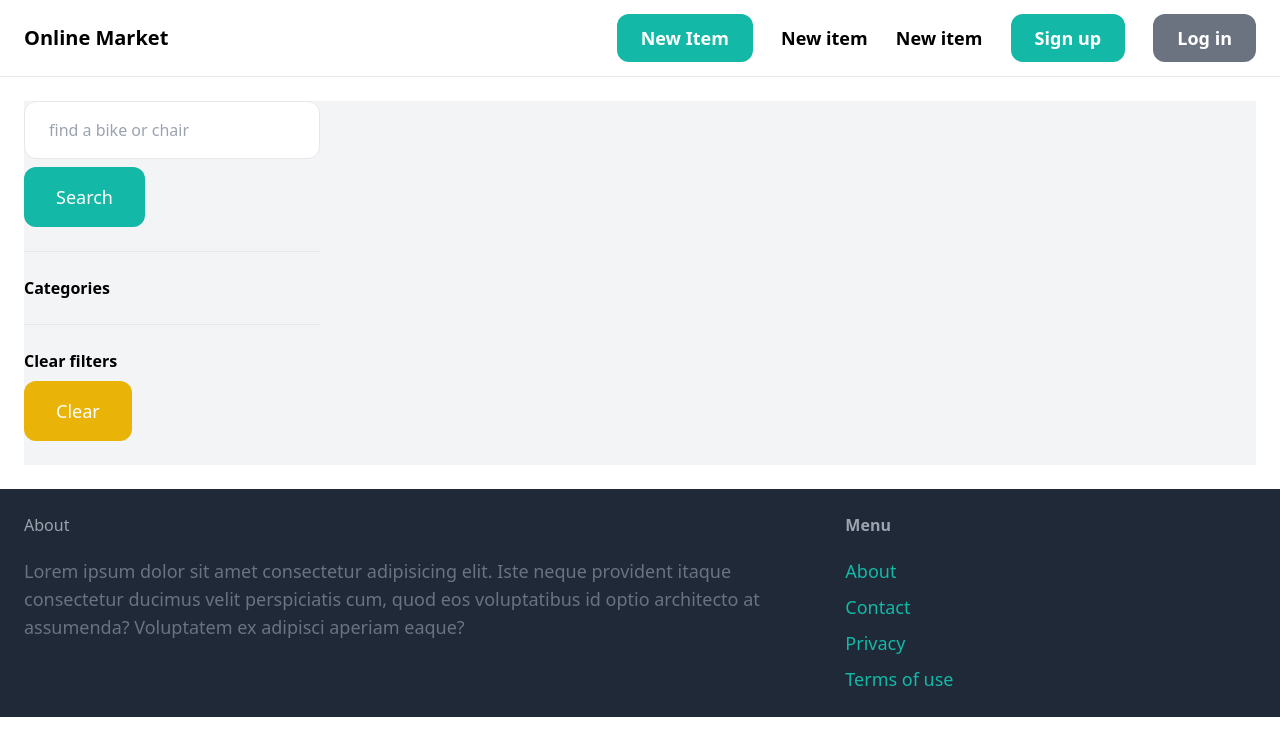
After one commit to aashishg/onlinemarket, a Django app: template item/templates/item/items.html in a window 1280 px wide. The commit adds this page. Shown: the top 756 px of the page. Run offline with Django 3.2, Linux system fonts and the light colour scheme; the template is opened without the code that fills it, so the values that code supplies are empty; some libraries are stand-ins or nearby versions.

Commit message:
Searching

```diff
--- a/core/templates/core/base.html
+++ b/core/templates/core/base.html
@@ -16,7 +16,7 @@
             <div class="space-x-6">
                 <a href="{% url 'item:new' %}" class="px-6 py-3 text-lg font-semibold bg-teal-500 text-white rounded-xl hover:bg-teal-700">New Item</a>
 
-                <a href="#" class="text-lg font-semibold hover:text-gray-500">New item</a>
+                <a href="{% url 'item:items' %}" class="text-lg font-semibold hover:text-gray-500">New item</a>
 
                 <a href="#" class="text-lg font-semibold hover:text-gray-500">New item</a>
                 {% if request.user.is_authenticated %}
--- /dev/null
+++ b/item/templates/item/items.html
@@ -0,0 +1,59 @@
+{% extends 'core/base.html' %}
+
+{% block title %}Items{% endblock %}
+
+{% block content %}
+    <div class="pb-6 grid grid-cols-4 gap-4 bg-gray-100">
+        <div class="col-span-1">
+            <form method="get" action="{% url 'item:items' %}">
+                <input name="query" class="w-full py-4 px-6 border rounded-xl" type="text" value="{{ query }}" placeholder="find a bike or chair">
+                <button class="mt-2 py-4 px-8 text-lg bg-teal-500 text-white rounded-xl">Search</button>
+            </form>
+
+            <hr class="my-6">
+
+            <p class="font-semibold">Categories</p>
+
+            <ul>
+                {% for category in categories %}
+                <li class="py-2 px-2 rounded-xl {% if category.id == category_id %} bg-gray-200 {% endif %} ">
+                    <a href="{% url 'item:items' %}?query={{ query }}&category={{ category.id }}">{{ category.name }}</a>
+                </li>
+                {% endfor %}
+            </ul>
+
+            <hr class="my-6">
+
+            <p class="font-semibold">Clear filters</p>
+
+            <ul>
+                    <li><a href="{% url 'item:items' %}" class="mt-2 py-4 px-8 inline-block bg-yellow-500 text-lg rounded-xl text-white">Clear</a></li>
+            </ul>
+        </div>
+
+        <div class="col-span-3">
+            <div class="grid grid-cols-3 gap-3">
+                {% for item in items %}
+                <div>
+                    <a href="{% url 'item:detail' item.id %}">
+                        <div>
+                            {% if item.image %}
+                              <img src="{{ item.image.url }}">
+                            {% endif %}
+
+                        </div>
+
+                        <div class="p-6 bg-white rounded-b-xl">
+                            <h2 class="text-2xl">{{ item.name }}</h2>
+                            <p class="text-gray-500">Price: {{ item.price }}</p>
+                        </div>
+                    </a>
+                </div>
+                {% endfor %}
+              </div>
+
+
+        </div>
+    </div>
+
+{% endblock %}
--- a/item/urls.py
+++ b/item/urls.py
@@ -5,6 +5,10 @@ from . import views
 app_name = 'item'
 
 urlpatterns = [
+    path('', views.items, name='items'),
     path('new/', views.new, name='new'),
     path('<int:pk>/', views.detail, name='detail'),
-]
+    path('<int:pk>/delete', views.delete, name='delete'),
+    path('<int:pk>/edit', views.edit, name='edit'),
+
+    ]
```
Also changed, not shown: item/forms.py (+47 -1 lines), item/templates/item/detail.html (+8 -0 lines), item/views.py (+52 -2 lines), dashboard/views.py (line endings or trailing spaces).
